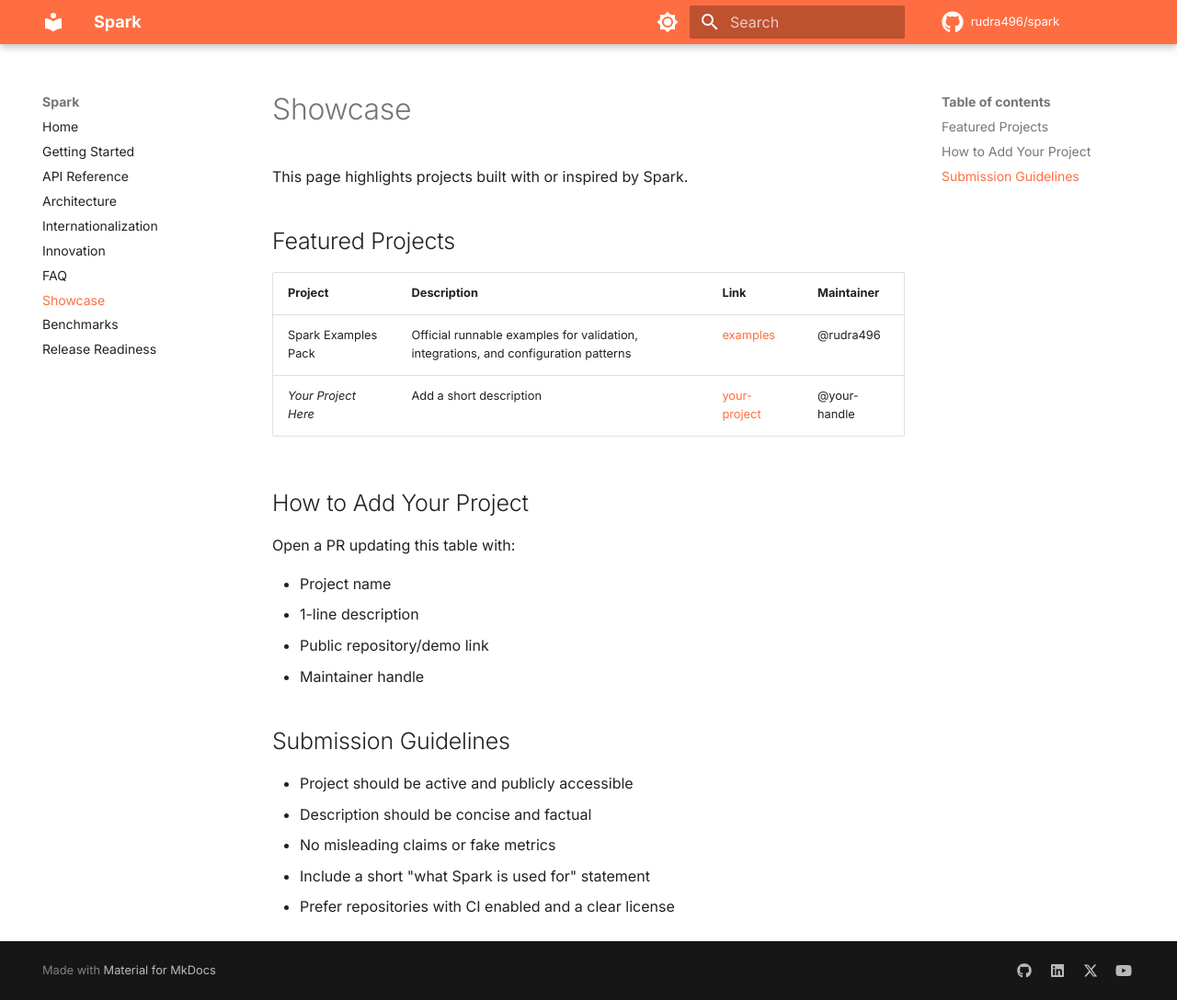
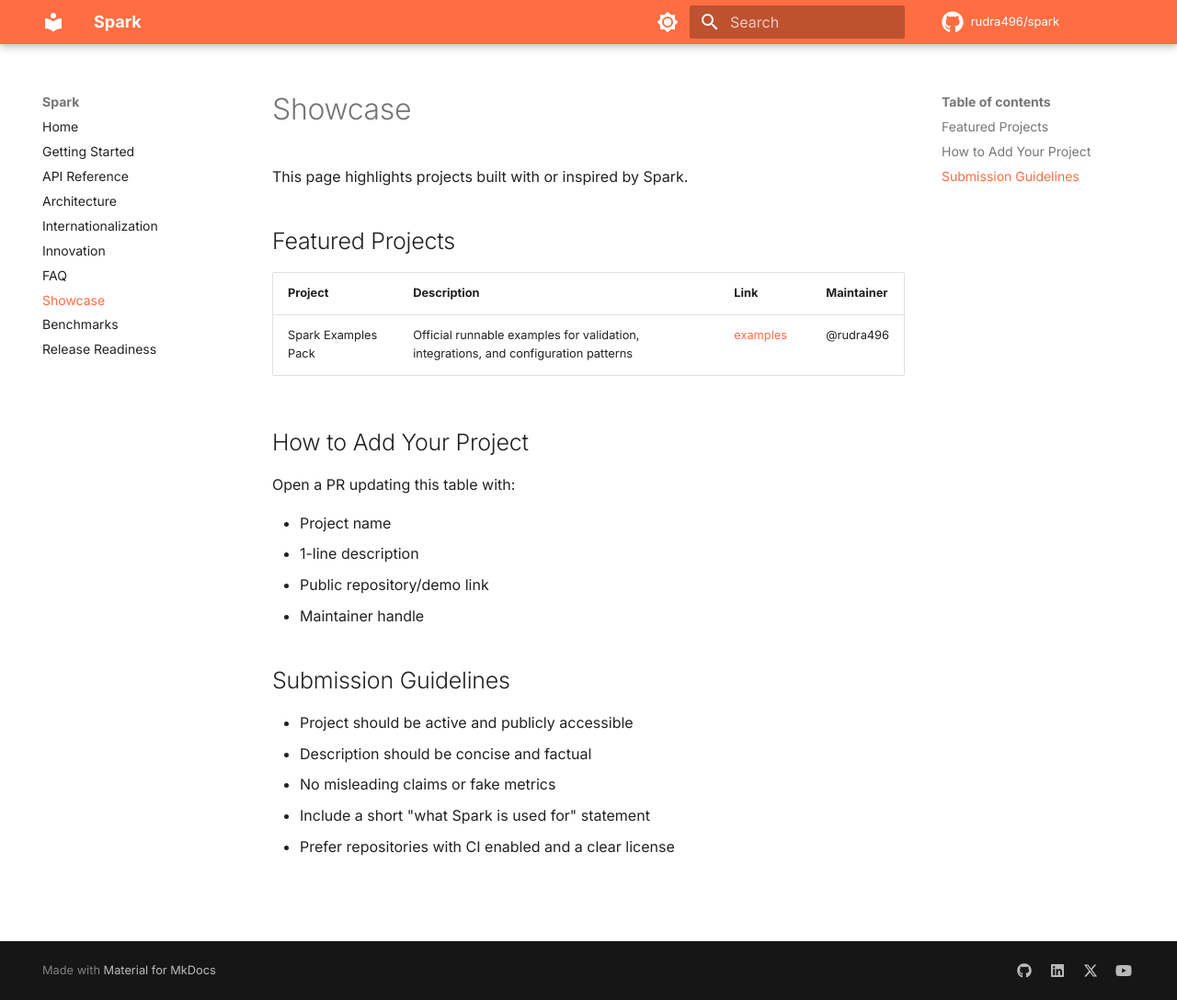
Before and after one commit to rudra496/spark, an MkDocs documentation site: the page built from docs/SHOWCASE.md, in a window 1280 px wide and 1088 px high. Shown: the whole window at 92% size. Built offline with MkDocs 1.6.1 and Material for MkDocs 9.7.7, drawn with Linux system fonts in a browser that asks for light colours; comment, search, counter and statistics services are not loaded; the version menu is left out.

Commit message:
docs: remove placeholder row from showcase table
Co-Authored-By: Claude Opus 4.7 <noreply@anthropic.com>

```diff
--- a/docs/SHOWCASE.md
+++ b/docs/SHOWCASE.md
@@ -7,7 +7,6 @@ This page highlights projects built with or inspired by Spark.
 | Project             | Description                                                                         | Link                                                             | Maintainer   |
 | ------------------- | ----------------------------------------------------------------------------------- | ---------------------------------------------------------------- | ------------ |
 | Spark Examples Pack | Official runnable examples for validation, integrations, and configuration patterns | [examples](https://github.com/rudra496/spark/tree/main/examples) | @rudra496    |
-| _Your Project Here_ | Add a short description                                                             | [your-project](https://github.com/your-org/your-project)         | @your-handle |
 
 ## How to Add Your Project
 
```
